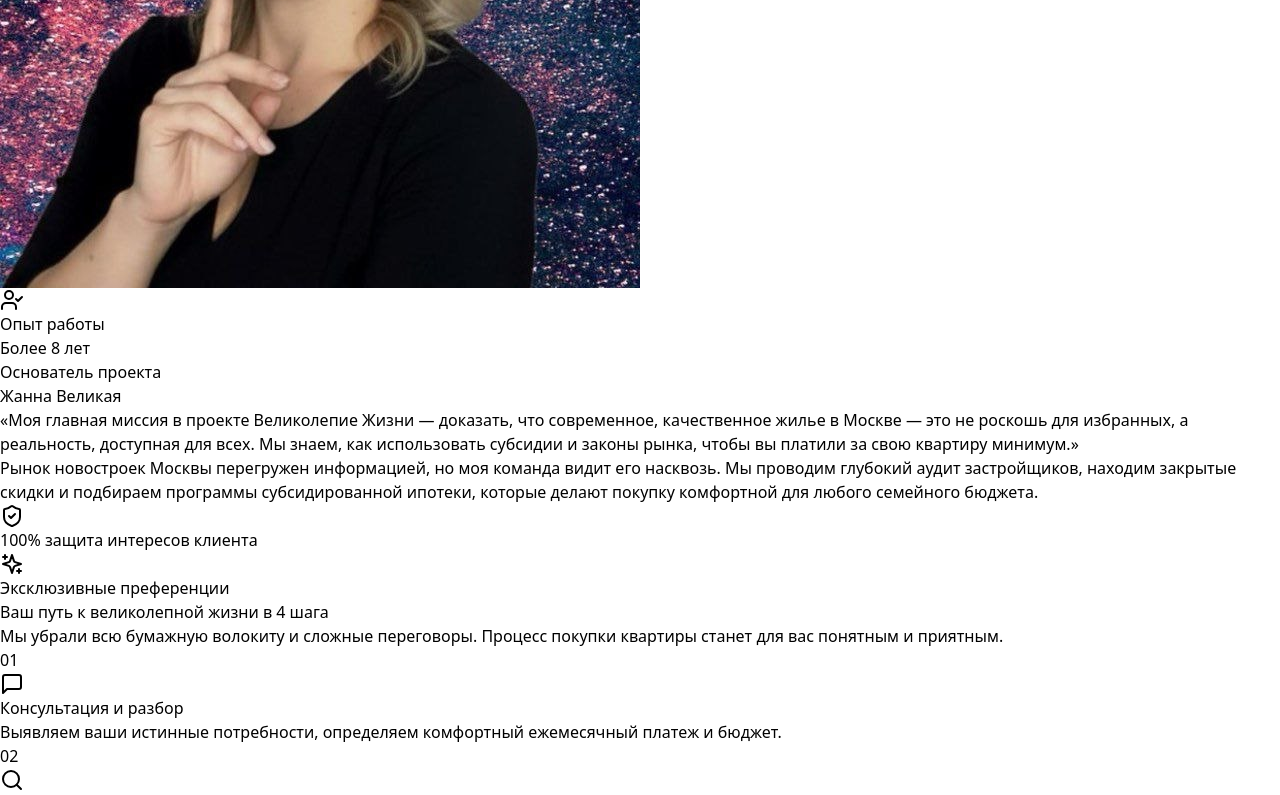
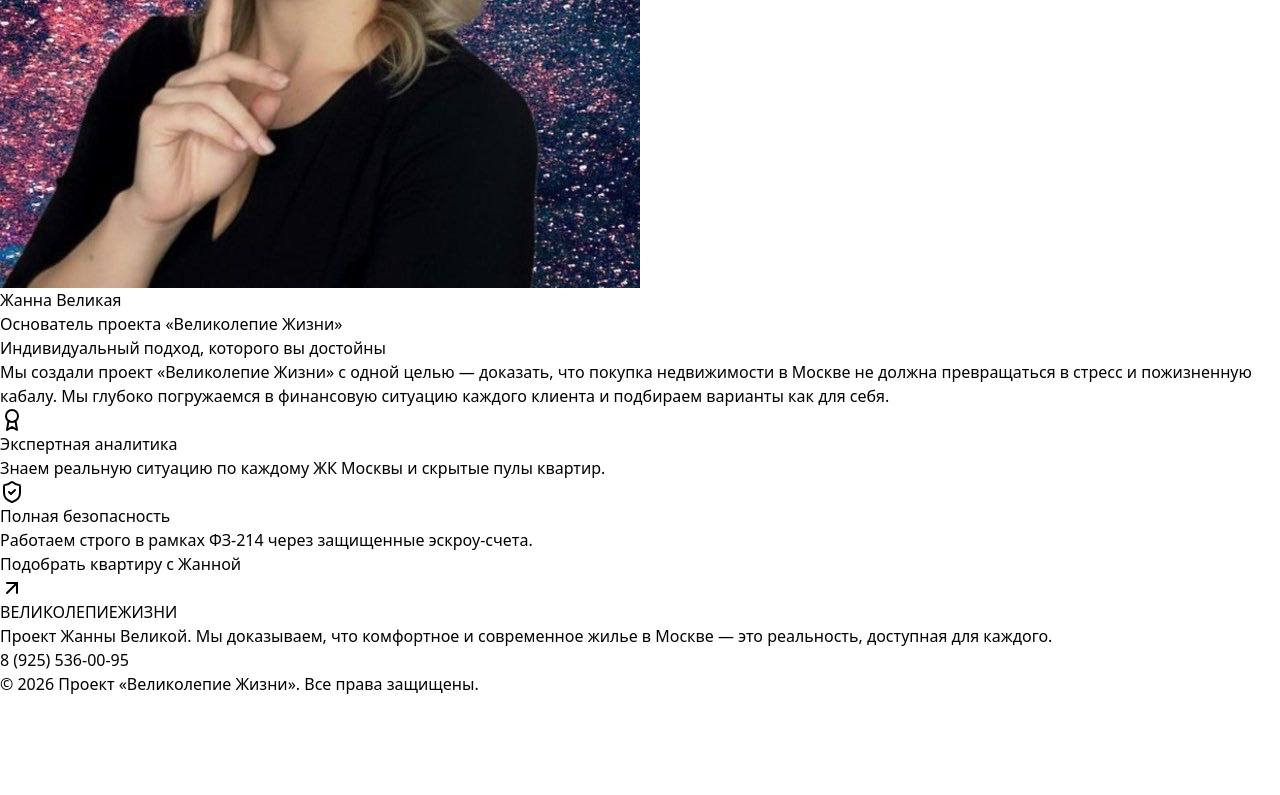
Before and after one commit to mrvelikiyai/moscow-realty-2026, a React (Vite) app: page / in a window 1280 px wide. Shown: the part 1912-2707 px from the top of the page. After the commit the page ends 2608 px from the top, so only its background shows below. Built offline with nearby package versions, Linux system fonts and the light colour scheme.

Commit message:
Update About.jsx

```diff
--- a/src/components/About.jsx
+++ b/src/components/About.jsx
@@ -1,151 +1,86 @@
 import React from 'react'
-import { UserCheck, ShieldCheck, Sparkles, MessageSquare, Search, FileText, Key, Heart } from 'lucide-react'
+import { Award, ShieldCheck, Heart, ArrowUpRight } from 'lucide-react'
 
 export default function About() {
-  const steps = [
-    {
-      icon: <MessageSquare className="h-6 w-6 text-amber-600" />,
-      title: 'Консультация и разбор',
-      desc: 'Выявляем ваши истинные потребности, определяем комфортный ежемесячный платеж и бюджет.'
-    },
-    {
-      icon: <Search className="h-6 w-6 text-amber-600" />,
-      title: 'Анализ рынка и подбор ЖК',
-      desc: 'Отбираем 3–5 лучших вариантов из закрытых баз, включая скрытые скидки и старты продаж.'
-    },
-    {
-      icon: <FileText className="h-6 w-6 text-amber-600" />,
-      title: 'Одобрение ипотеки',
-      desc: 'Подаем документы сразу в несколько банков. Согласуем субсидированные программы от 3.5%.'
-    },
-    {
-      icon: <Key className="h-6 w-6 text-amber-600" />,
-      title: 'Сделка и ключи',
-      desc: 'Безопасно проводим сделку под ключ. Наша комиссия — 0% (её полностью оплачивает застройщик).'
-    }
-  ]
+  return (
+    <section className="py-20 bg-slate-50 overflow-hidden">
+      <div className="max-w-6xl mx-auto px-4">
 
-  return (
-    <section className="py-16 md:py-24 bg-white overflow-hidden">
-      <div className="max-w-7xl mx-auto px-4">
+        <div className="grid grid-cols-1 lg:grid-cols-12 gap-8 items-stretch">
 
-        {/* Карточка риелтора с фото Жанны */}
-        <div className="grid grid-cols-1 lg:grid-cols-12 gap-12 items-center mb-24">
-
-          {/* Портретное фото (photo_2026-06-30_23-51-10.jpg) */}
-          <div className="lg:col-span-5 relative group">
-            <div className="absolute inset-0 bg-gradient-to-tr from-amber-500 to-slate-900 rounded-3xl transform rotate-3 scale-102 group-hover:rotate-1 group-hover:scale-105 transition duration-500 ease-out z-0"></div>
-            <div className="relative z-10 rounded-3xl overflow-hidden shadow-2xl bg-slate-900 aspect-square sm:aspect-[4/5]">
+          {/* Левая ячейка: Фотография Жанны Великой с эффектом "Zoom" при наведении */}
+          <div className="lg:col-span-5 rounded-3xl overflow-hidden min-h-[400px] lg:min-h-full relative shadow-xl border border-slate-200 group animate-fade-in-up delay-100">
             <img
               src="/zhanna.jpg"
-                alt="Жанна Великая — эксперт по недвижимости"
-                className="w-full h-full object-cover object-top transform group-hover:scale-103 transition duration-700"
+              alt="Жанна Великая"
+              className="w-full h-full object-cover absolute inset-0 transform group-hover:scale-105 transition-all duration-700 ease-out"
             />
-            </div>
+            {/* Градиент поверх фото для читаемости надписи */}
+            <div className="absolute inset-0 bg-gradient-to-t from-slate-950/80 via-slate-950/20 to-transparent"></div>
 
-            <div className="absolute -bottom-6 -right-6 bg-slate-900 text-white p-4 rounded-2xl shadow-xl z-20 hidden sm:block">
-              <div className="flex items-center gap-3">
-                <div className="bg-amber-500 p-2 rounded-xl">
-                  <UserCheck className="h-6 w-6 text-slate-900" />
-                </div>
-                <div>
-                  <div className="text-xs text-slate-400">Опыт работы</div>
-                  <div className="font-bold text-lg text-amber-500">Более 8 лет</div>
-                </div>
-              </div>
+            <div className="absolute bottom-6 left-6 right-6 text-white">
+              <div className="text-2xl font-black tracking-wide">Жанна Великая</div>
+              <p className="text-xs text-amber-400 font-bold uppercase tracking-widest mt-1">
+                Основатель проекта «Великолепие Жизни»
+              </p>
             </div>
           </div>
 
-          {/* Описание и философия */}
-          <div className="lg:col-span-7 space-y-6">
-            <div className="text-amber-600 uppercase tracking-widest font-bold text-sm">Основатель проекта</div>
-            <h2 className="text-3xl sm:text-4xl font-extrabold text-slate-900 tracking-tight">
-              Жанна Великая
+          {/* Правая ячейка: Описание и Bento-достижения */}
+          <div className="lg:col-span-7 flex flex-col justify-between space-y-6">
+
+            {/* Текстовая плашка */}
+            <div className="bg-white rounded-3xl p-8 border border-slate-200/60 shadow-md space-y-4 animate-fade-in-up delay-200">
+              <h2 className="text-3xl font-black text-slate-900 tracking-tight">
+                Индивидуальный подход, <span className="text-amber-600">которого вы достойны</span>
               </h2>
+              <p className="text-slate-600 text-sm leading-relaxed">
+                Мы создали проект «Великолепие Жизни» с одной целью — доказать, что покупка недвижимости в Москве не должна превращаться в стресс и пожизненную кабалу. Мы глубоко погружаемся в финансовую ситуацию каждого клиента и подбираем варианты как для себя.
+              </p>
+            </div>
 
-            <blockquote className="border-l-4 border-amber-500 pl-4 italic text-lg text-slate-700 bg-amber-50/50 py-3 pr-4 rounded-r-xl">
-              «Моя главная миссия в проекте Великолепие Жизни — доказать, что современное, качественное жилье в Москве — это не роскошь для избранных, а реальность, доступная для всех. Мы знаем, как использовать субсидии и законы рынка, чтобы вы платили за свою квартиру минимум.»
-            </blockquote>
+            {/* Сетка достижений (Мини-бенто) */}
+            <div className="grid grid-cols-1 sm:grid-cols-2 gap-4">
 
-            <p className="text-slate-600 leading-relaxed">
-              Рынок новостроек Москвы перегружен информацией, но моя команда видит его насквозь. Мы проводим глубокий аудит застройщиков, находим закрытые скидки и подбираем программы субсидированной ипотеки, которые делают покупку комфортной для любого семейного бюджета.
+              <div className="bg-white rounded-2xl p-6 border border-slate-200/60 shadow-sm animate-fade-in-up delay-300 flex items-start gap-4">
+                <div className="bg-amber-500/10 text-amber-600 p-3 rounded-xl border border-amber-500/20 shrink-0">
+                  <Award className="h-5 w-5" />
+                </div>
+                <div>
+                  <h4 className="font-bold text-slate-900 text-base">Экспертная аналитика</h4>
+                  <p className="text-xs text-slate-500 mt-1 leading-relaxed">
+                    Знаем реальную ситуацию по каждому ЖК Москвы и скрытые пулы квартир.
                   </p>
+                </div>
+              </div>
 
-            <div className="grid grid-cols-1 sm:grid-cols-2 gap-4 pt-4">
-              <div className="flex items-center gap-3 bg-slate-50 p-3 rounded-xl border border-slate-100">
-                <ShieldCheck className="h-5 w-5 text-emerald-600" />
-                <span className="text-sm font-medium text-slate-700">100% защита интересов клиента</span>
+              <div className="bg-white rounded-2xl p-6 border border-slate-200/60 shadow-sm animate-fade-in-up delay-400 flex items-start gap-4">
+                <div className="bg-slate-900 text-white p-3 rounded-xl shrink-0">
+                  <ShieldCheck className="h-5 w-5" />
                 </div>
-              <div className="flex items-center gap-3 bg-slate-50 p-3 rounded-xl border border-slate-100">
-                <Sparkles className="h-5 w-5 text-amber-600" />
-                <span className="text-sm font-medium text-slate-700">Эксклюзивные преференции</span>
-              </div>
+                <div>
+                  <h4 className="font-bold text-slate-900 text-base">Полная безопасность</h4>
+                  <p className="text-xs text-slate-500 mt-1 leading-relaxed">
+                    Работаем строго в рамках ФЗ-214 через защищенные эскроу-счета.
+                  </p>
                 </div>
               </div>
 
             </div>
 
-        {/* 4 шага к покупке квартиры */}
-        <div className="pt-8 border-t border-slate-100 mb-24">
-          <div className="text-center max-w-2xl mx-auto mb-16">
-            <h3 className="text-2xl sm:text-3xl font-bold text-slate-900 mb-4">
-              Ваш путь к великолепной жизни в 4 шага
-            </h3>
-            <p className="text-slate-500 text-sm">
-              Мы убрали всю бумажную волокиту и сложные переговоры. Процесс покупки квартиры станет для вас понятным и приятным.
-            </p>
+            {/* Нижняя интерактивная кнопка-призыв */}
+            <button
+              onClick={() => {
+                document.getElementById('root').scrollIntoView({ behavior: 'smooth' });
+              }}
+              className="w-full bg-slate-900 hover:bg-amber-600 text-white font-bold py-4 rounded-2xl shadow-lg transition duration-300 flex items-center justify-center gap-2 uppercase tracking-wider text-xs animate-fade-in-up delay-400"
+            >
+              Подобрать квартиру с Жанной
+              <ArrowUpRight className="h-4 w-4" />
+            </button>
+
           </div>
 
-          <div className="grid grid-cols-1 md:grid-cols-2 lg:grid-cols-4 gap-8">
-            {steps.map((step, idx) => (
-              <div
-                key={idx}
-                className="bg-slate-50 hover:bg-white p-6 rounded-2xl border border-slate-100 hover:border-amber-500/30 hover:shadow-xl hover:-translate-y-1 transition-all duration-300 group relative"
-              >
-                <span className="absolute top-4 right-6 text-6xl font-black text-slate-200/50 group-hover:text-amber-100 transition select-none">
-                  0{idx + 1}
-                </span>
-                <div className="bg-white p-3 rounded-xl shadow-sm inline-block mb-4 group-hover:bg-amber-50 transition">
-                  {step.icon}
-                </div>
-                <h4 className="font-bold text-lg text-slate-900 mb-2 relative z-10">
-                  {step.title}
-                </h4>
-                <p className="text-slate-500 text-sm leading-relaxed relative z-10">
-                  {step.desc}
-                </p>
-              </div>
-            ))}
-          </div>
-        </div>
-
-        {/* Семейный блок (photo_2026-06-30_23-51-06.jpg) */}
-        <div className="bg-slate-900 rounded-3xl text-white p-8 md:p-12 shadow-xl relative overflow-hidden">
-          <div className="grid grid-cols-1 lg:grid-cols-12 gap-8 items-center">
-            <div className="lg:col-span-7 space-y-6">
-              <div className="inline-flex items-center gap-2 bg-amber-500/10 text-amber-400 px-3 py-1 rounded-full text-xs font-semibold uppercase border border-amber-500/20">
-                <Heart className="h-3.5 w-3.5 fill-amber-400" /> Ценности компании
-              </div>
-              <h3 className="text-2xl sm:text-4xl font-bold tracking-tight">
-                С заботой о будущем <br className="hidden sm:block" /> каждой семьи
-              </h3>
-              <p className="text-slate-400 text-base leading-relaxed">
-                Я убеждена, что покупка квартиры — это не просто квадратные метры или сухая инвестиция. Это фундамент для вашей семьи, место, где растут дети и создаются самые теплые воспоминания. Как семейный человек, я подбираю каждый жилой комплекс так, будто выбираю его для самых близких людей.
-              </p>
-              <div className="text-sm font-semibold text-amber-500">
-                Свяжитесь со мной напрямую для личной консультации: 8 (925) 536-00-95
-              </div>
-            </div>
-
-            {/* Семейное фото */}
-            <div className="lg:col-span-5 rounded-2xl overflow-hidden shadow-lg border border-slate-800 aspect-[4/3] lg:aspect-square">
-              <img
-                src="/family.jpg"
-                alt="Жанна Великая с семьей"
-                className="w-full h-full object-cover object-center"
-              />
-            </div>
-          </div>
         </div>
 
       </div>
```
Lines whose indentation alone changed are shown as unchanged.
